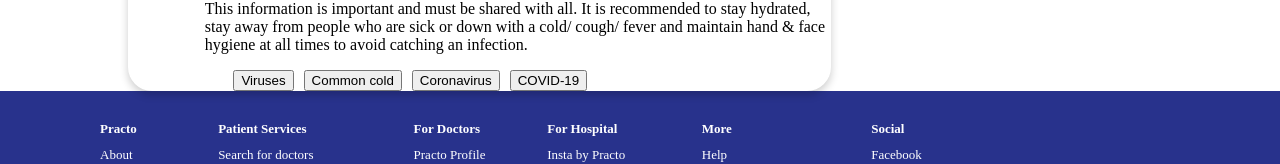
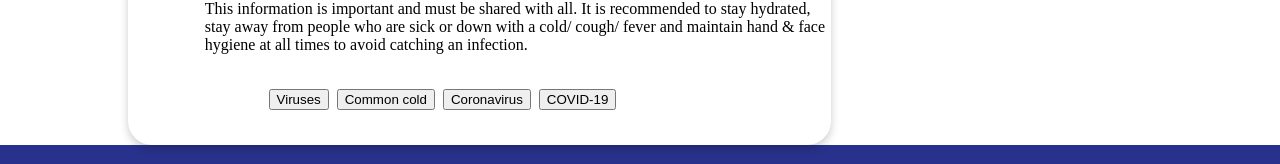
Before and after one commit to abhishekshandilyaofficial/practoReact, a React (Create React App) app: page /secondPage in a window 1280 px wide. Shown: the part 2537-2701 px from the top of the page. Built offline with nearby package versions, Linux system fonts and the light colour scheme.

Commit message:
app modified

```diff
--- a/src/index.css
+++ b/src/index.css
@@ -391,9 +391,10 @@ select {
 }
 .post-top-tags{
   padding-left:15%;
+  margin: 5%;
 }
 .interest-tag{
-  padding-right: 10px;
+  padding-right: 8px;
   background-color: white;
   border-radius: 2px;
   border-color: black;
```
